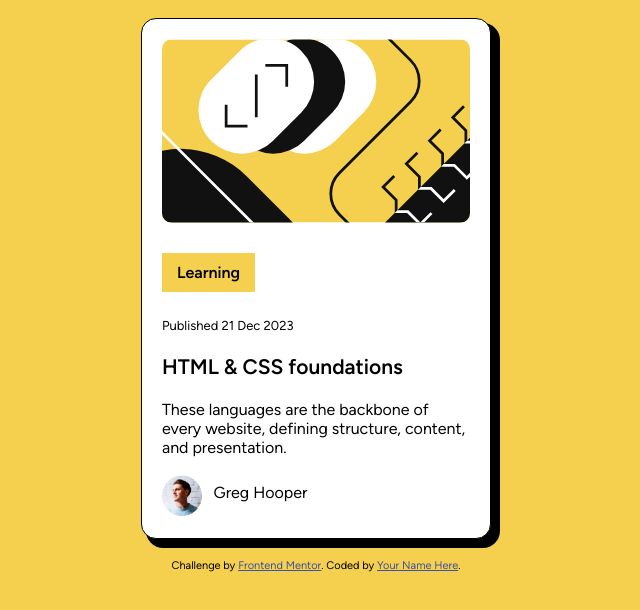
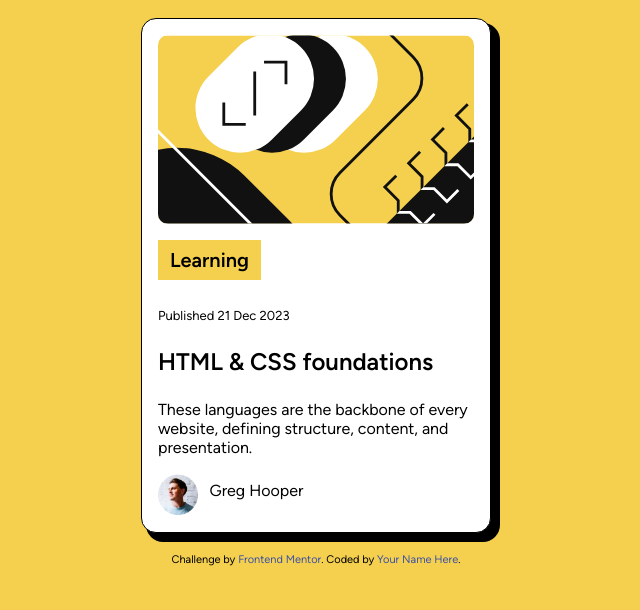
Before and after one commit to b22thohe/blog-preview-card, a plain HTML site: page index.html in a window 1280 px wide. Shown: the whole page, without its empty margins (324-964 px from the left). Drawn offline with Linux system fonts and the light colour scheme.

Commit message:
Misc styling

```diff
--- a/index.html
+++ b/index.html
@@ -25,7 +25,7 @@
 
         <p id="publishing-date">Published 21 Dec 2023</p>
 
-        <h3>HTML & CSS foundations</h3>
+        <a href="#"><h3>HTML & CSS foundations</h3></a>
 
         <p>These languages are the backbone of every website, defining structure, content, and presentation.</p>
         <div class="byline-container">
--- a/styles.css
+++ b/styles.css
@@ -20,13 +20,22 @@ body {
     background-color: hsl(47, 88%, 63%);
 }
 
+a {
+    color: black;
+    text-decoration: none;
+}
+
+a:focus {
+    color: hsl(47, 88%, 63%);
+}
+
 article {
     max-width: 350px;
     margin: 0 auto;
 }
 
 h3 {
-    font-size: 2.1rem;
+    font-size: clamp(2.1rem, 2vw, 2.4rem);
     font-weight: 600;
 }
 
@@ -37,7 +46,7 @@ h3:hover {
 
 p {
     margin-top: 10px;
-    font-size: 1.6rem;
+    font-size: clamp(1.4rem, 2vw, 1.6rem);
 }
 
 .attribution {
@@ -61,9 +70,6 @@ p {
     border-radius: 1rem;
 }
 
-.byline-container {
-}
-
 .byline-container img, .byline-container p {
     vertical-align: middle;
 }
@@ -84,9 +90,32 @@ p {
     padding: 10px 15px;
     margin-top: 30px;
     background-color: hsl(47, 88%, 63%);
+    font-size: clamp(1.6rem, 2vw, 2rem);
     font-weight: 600;
 }
 
 #publishing-date {
     font-size: 1.3rem;
 }
+
+
+/* MEDIA QUERIES */
+
+@media (min-width: 768px) {
+    .blog-card {
+        padding: 1.6rem;
+    }
+
+    .blog-card img {
+        border-radius: 1rem;
+    }
+
+    #topic-header {
+        margin-top: 1.6rem;
+        padding: 8px 12px;
+    }
+
+    p {
+        margin-top: 8px;
+    }
+}
```
